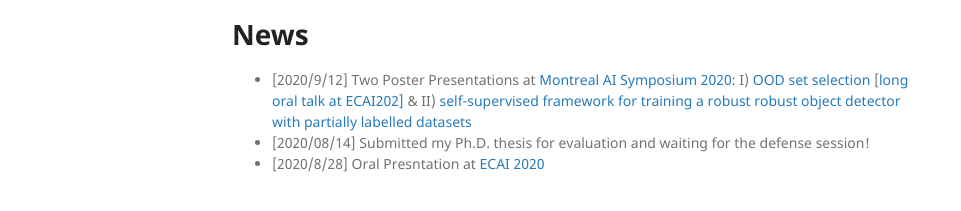
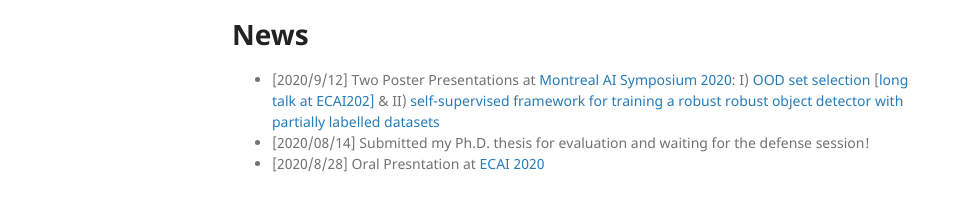
Before and after one commit to mahdaneh/mahdaneh.github.io, a Jekyll site: the page built from index.html, in a window 1280 px wide. Shown: the part 465-676 px from the top of the page, without its empty margins (158-1119 px from the left). Built offline with Jekyll 4.4.1, drawn with Linux system fonts in a browser that asks for light colours.

Commit message:
news updated

```diff
--- a/index.html
+++ b/index.html
@@ -78,7 +78,7 @@
 
         <h1> News</h1>
         <ul>
-          <li>[2020/9/12] Two Poster Presentations at <a href="http://montrealaisymposium.com/">Montreal AI Symposium 2020</a>: I) <a href="https://www.youtube.com/watch?v=coLoPTw3Kug">OOD set selection</a> [<a href="https://underline.io/events/24/sessions/206/lecture/2014-toward-metrics-for-differentiating-out-of-distribution-sets">long oral talk at ECAI202] </a> & II) <a href="https://www.youtube.com/watch?v=hzT55v60ygU">self-supervised framework for training a robust robust object detector with partially labelled datasets</a> </li>
+          <li>[2020/9/12] Two Poster Presentations at <a href="http://montrealaisymposium.com/">Montreal AI Symposium 2020</a>: I) <a href="https://www.youtube.com/watch?v=coLoPTw3Kug">OOD set selection</a> [<a href="https://underline.io/events/24/sessions/206/lecture/2014-toward-metrics-for-differentiating-out-of-distribution-sets">long talk at ECAI202] </a> & II) <a href="https://www.youtube.com/watch?v=hzT55v60ygU">self-supervised framework for training a robust robust object detector with partially labelled datasets</a> </li>
           <li> [2020/08/14] Submitted my Ph.D. thesis for evaluation and waiting for the defense session!
           <li>[2020/8/28] Oral Presntation at <a href="http://ecai2020.eu/">ECAI 2020</a></li>
 
```
